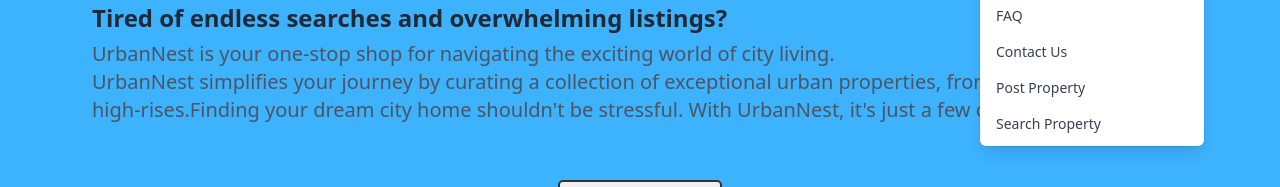
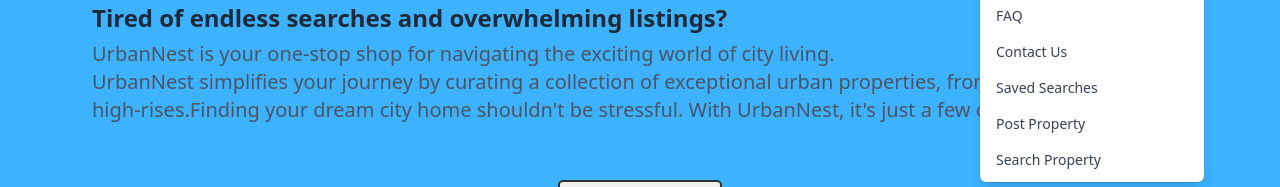
Before and after one commit to badal047/EstateApp, a React (Vite) app in the folder client/: page / in a window 1280 px wide. Both pictures are taken after a click on the button 1181 px from the left and 38 px from the top of the page. Shown: the part 250-437 px from the top of the page. Built offline with nearby package versions, Linux system fonts and the light colour scheme; no server answers; the HTML template or start-up script is replaced by a standard one.

Commit message:
Completed LikeButton and integrated toggleListingSave functionality with frontend

```diff
--- a/client/package.json
+++ b/client/package.json
@@ -16,6 +16,7 @@
     "firebase": "^10.8.0",
     "react": "^18.2.0",
     "react-dom": "^18.2.0",
+    "react-heart": "^1.0.6",
     "react-hot-toast": "^2.4.1",
     "react-icons": "^5.0.1",
     "react-redux": "^9.1.0",
--- a/client/src/components/Dropdown.jsx
+++ b/client/src/components/Dropdown.jsx
@@ -122,6 +122,19 @@
             <Menu.Item>
               {({ active }) => (
                 <a
+                  href="/saved-listings"
+                  className={classNames(
+                    active ? 'bg-gray-100 text-gray-900 font-bold' : 'text-gray-700',
+                    'block px-4 py-2 text-sm'
+                  )}
+                >
+                  Saved Searches
+                </a>
+              )}
+            </Menu.Item>
+            <Menu.Item>
+              {({ active }) => (
+                <a
                   href="/create-listing"
                   className={classNames(
                     active ? 'bg-gray-100 text-gray-900 font-bold' : 'text-gray-700',
--- /dev/null
+++ b/client/src/components/LikeButton.jsx
@@ -0,0 +1,49 @@
+import React, { useState,useEffect } from "react";
+import { useDispatch , useSelector} from "react-redux";
+import Heart from "react-heart"
+import { toggleListingSave } from "../redux/savedListing/savedListingSlice";
+
+export default function LikeButton(props) {
+    const dispatch = useDispatch();
+    const { listing } = props;
+    const listingId = listing._id;
+    const isSaved = listing.isSaved;
+
+
+    const savedListings = useSelector((state) => state.savedListing.savedListings);
+    console.log(savedListings.data.savedListingsAggregate);
+
+    console.log(savedListings.data.savedListingsAggregate);
+
+    console.log("ListingName=",listing.name,"active",savedListings.data.savedListingsAggregate.some(item => item._id === listing._id))
+    // console.log("ListingId=",listingId,"ItemId",)
+
+    const [active, setActive] = useState(savedListings.data.savedListingsAggregate.some(item => item.savedListing._id === listing._id));
+
+    useEffect(() => {
+        setActive(savedListings.data.savedListingsAggregate.some(item => item.savedListing._id === listing._id));
+    }, [savedListings, listing._id]);
+
+	// const [active, setActive] = useState(isSaved);
+
+    // useEffect(() => {
+    //     // Update the active state when the isSaved status changes
+    //     setActive(isSaved);
+    // }, [isSaved]);
+
+
+
+    const handleToggleSave = () => {
+        console.log('Listing ID:', listingId);
+        console.log("LikeButton invoked"  );
+
+        setActive(!active); // Toggle the local state
+        dispatch(toggleListingSave(listingId)); // Dispatch the toggleListingSave action with the listingId
+    };
+
+	return (
+		<div style={{ width: "2rem" }}>
+			<Heart isActive={active} onClick={handleToggleSave}/>
+		</div>
+	);
+}
--- a/client/src/components/ListingItem.jsx
+++ b/client/src/components/ListingItem.jsx
@@ -1,7 +1,10 @@
 import { Link } from 'react-router-dom';
 import { MdLocationOn } from 'react-icons/md';
+import LikeButton from './LikeButton'
+
 
 export default function ListingItem({ listing }) {
+  // console.log(listing._id)
   return (
     <div className='bg-white shadow-md hover:shadow-lg transition-shadow overflow-hidden rounded-lg w-full sm:w-[330px]'>
       <Link to={`/listing/${listing._id}`}>
@@ -44,9 +47,14 @@
                 ? `${listing.bathrooms} baths `
                 : `${listing.bathrooms} bath `}
             </div>
+
           </div>
+
         </div>
       </Link>
+      <div >
+            <LikeButton listing={listing} />
+      </div>
     </div>
   );
 }
--- a/client/src/pages/SavedListing.jsx
+++ b/client/src/pages/SavedListing.jsx
@@ -17,7 +17,7 @@
   return (
 
     <div className='max-w-6xl mx-auto pt-16 flex flex-col gap-8 my-10'>
-    <h2 className='text-2xl font-bold text-slate-700'>SAVED LISTINGS</h2>
+    <h2 className='text-2xl font-bold text-slate-700 text-center'>SAVED LISTINGS</h2>
     {loading ? (
       <p>Loading...</p>
     ) : (
```
Also changed, not shown: 1 other file (tests, documents, lock files or other folders).
